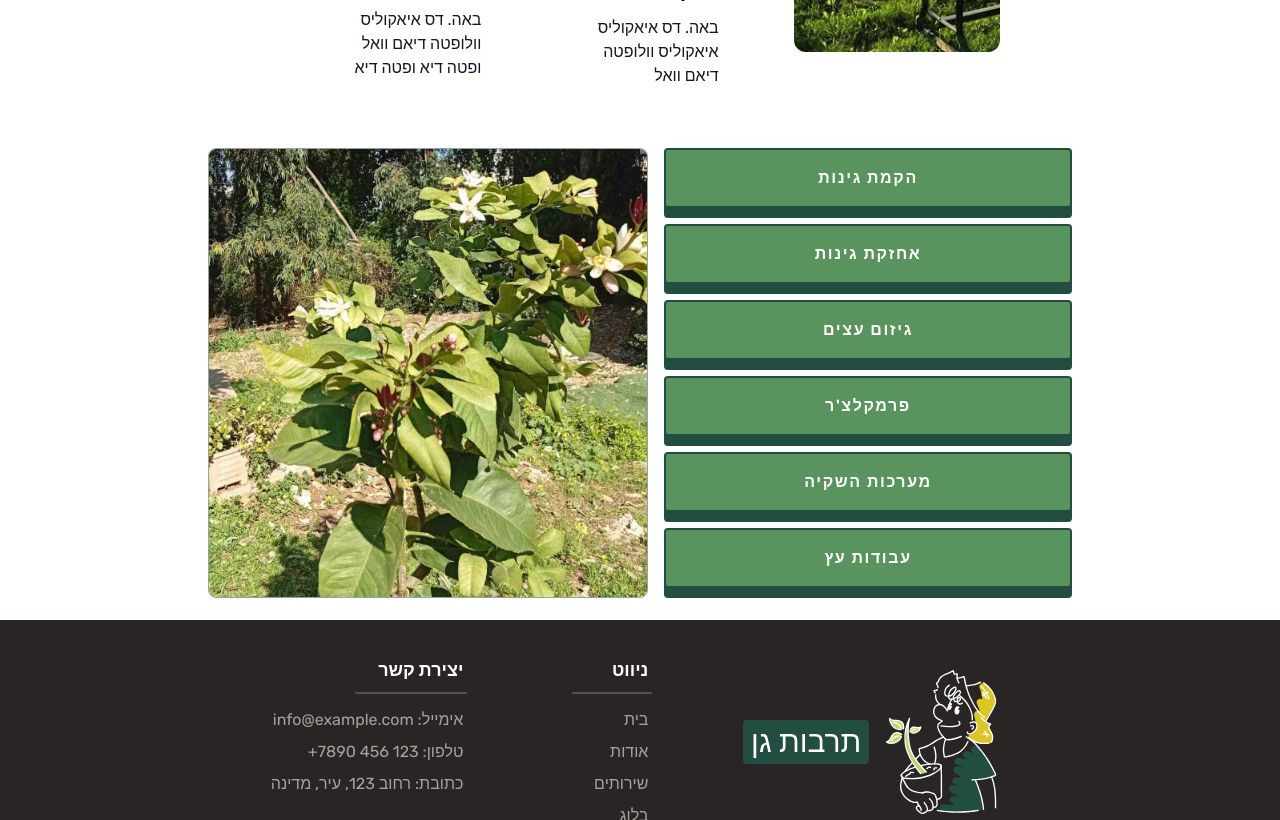
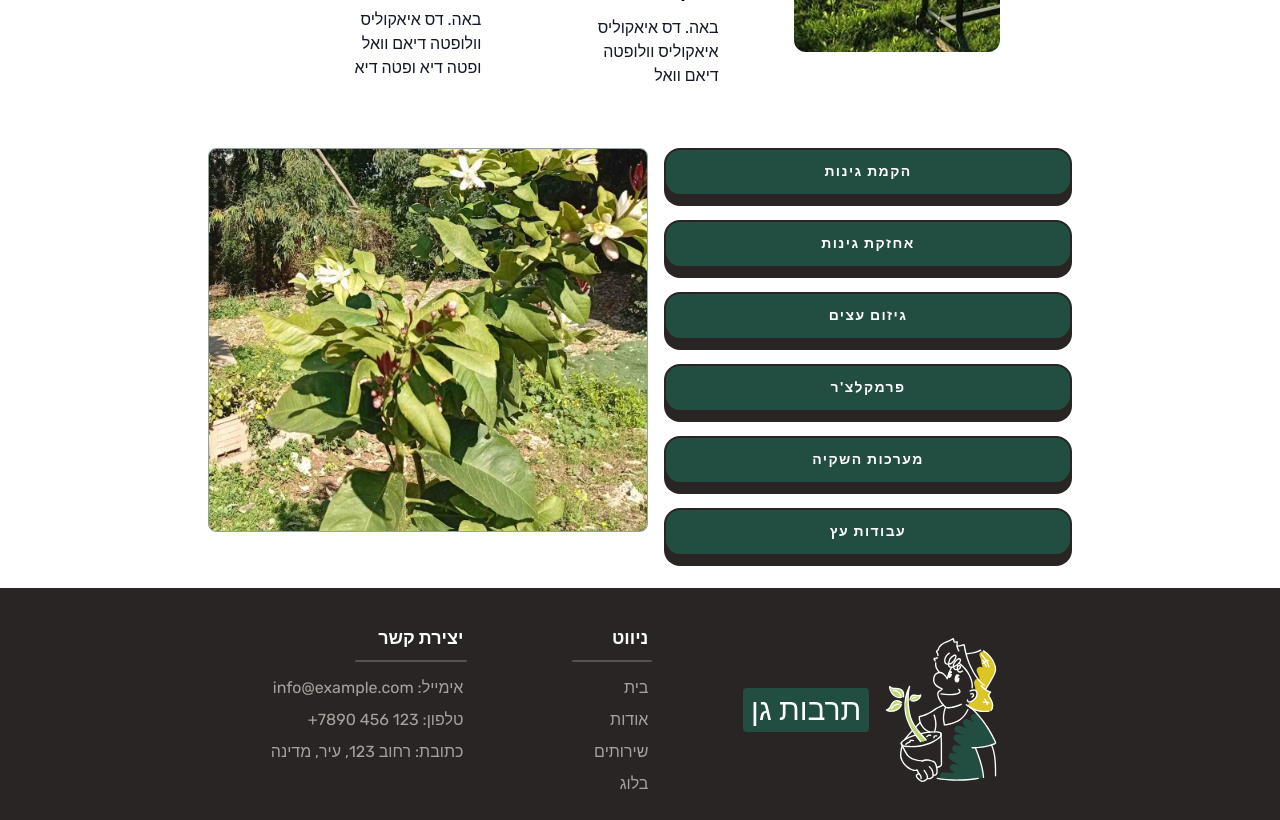
Before and after one commit to MosesLevin/Shirel-Gardening, a Next.js app: page /services in a window 1280 px wide. Shown: the part 640-1460 px from the top of the page. Built offline with nearby package versions, Linux system fonts and the light colour scheme; a web font is replaced by a local one.

Commit message:
changed mobile navbar and a bit of desktop navbar, services component for navbar, mobile as well as desktop

```diff
--- a/src/app/sections/Navbar.tsx
+++ b/src/app/sections/Navbar.tsx
@@ -52,6 +52,7 @@ export default function Navbar() {
     return () => window.removeEventListener('scroll', handleScroll)
   }, [lastScrollY, scrollThreshold])
 
+  // mobile nav logic
   const [isOpen, setIsOpen] = useState(false)
   const menuRef = useRef<HTMLDivElement>(null)
 
@@ -124,9 +125,10 @@ export default function Navbar() {
             ></span>
           </div>
         </button>
+        {/* inside the menu */}
         <div
           ref={menuRef}
-          className={`fixed top-0 right-0 w-80 h-full bg-white transform ${
+          className={`fixed top-0 right-0 w-80 h-full bg-stone-100 transform ${
             isOpen ? 'translate-x-0' : 'translate-x-full'
           } transition-transform duration-500 ease-in-out shadow-lg z-50`}
         >
@@ -138,17 +140,16 @@ export default function Navbar() {
           </button>
           <nav className="mt-4 text-end">
             <ul>
-              <MobileNavDropdown label="גינון בר קיימא" />
+              <MobileNavDropdown label="תרבות גן" />
               <MobileNavDropdown
-                label="פריט 1"
+                label="שירותים"
                 DropdownComponent={NavDropdown}
               />
               <MobileNavDropdown
-                label="פריט 2"
+                label="כתבות"
                 DropdownComponent={NavDropdown}
               />
-              <MobileNavDropdown label="פריט 3" />
-              <MobileNavDropdown label="Menu Item 4" href="/" />
+              <MobileNavDropdown label="צור קשר" href="צור-קשר" />
             </ul>
           </nav>
           {/* Socials Component for Mobile */}
--- a/src/app/sections/Services.tsx
+++ b/src/app/sections/Services.tsx
@@ -158,7 +158,7 @@ const Services = ({ sectionHeader, image }: ServicesProps) => {
                           href={`שירותים/${service.href}`}
                         >
                           <h3
-                            className={`md:hidden text-xl font-semibold text-white  my-3 text-center px-4 py-4 rounded-2xl border-stone-800 bg-p1c1 shadow-[0_10px_0_0_#292524] hover:shadow-[0_7px_0_0_#292524] tracking-widest transition-all duration-200 ease-in-out active:shadow-none active:translate-y-1 active:duration-200 border-y-2 border-x-2 z-10 `}
+                            className={`md:hidden text-xl font-semibold text-white  my-3 text-center px-4 py-4 rounded-2xl border-stone-800 bg-p1c1 shadow-[0_10px_0_0_#292524] hover:shadow-[0_7px_0_0_#292524] tracking-widest transition-all duration-200 ease-in-out active:shadow-none active:translate-y-1 active:duration-200 border-y-2 border-x-2 z-10`}
                           >
                             {service.title}
                           </h3>
--- a/src/components/CTAButton.tsx
+++ b/src/components/CTAButton.tsx
@@ -19,7 +19,7 @@ const CTAButton: React.FC<CtaButtonProps> = ({
   return (
     <button
       className={twMerge(
-        'flex items-center justify-center font-sans font-semibold px-10 py-4 rounded text-white text-sm border-p1c1 bg-p1c3 shadow-[0_10px_0_0_#224e41] hover:shadow-[0_7px_0_0_#224e41]  tracking-widest transition-all duration-200 ease-in-out active:shadow-none active:translate-y-1 active:duration-200 border-y-2 border-x-2',
+        'flex items-center justify-center font-sans font-semibold px-10 py-4 rounded text-white text-sm tracking-widest border-p1c1 bg-p1c3 shadow-[0_10px_0_0_#224e41] hover:shadow-[0_7px_0_0_#224e41]transition-all duration-200 ease-in-out active:shadow-none active:translate-y-1 active:duration-200 border-y-2 border-x-2',
         className
       )}
       onClick={onClick}
--- a/src/components/DesktopNavHoverLink.tsx
+++ b/src/components/DesktopNavHoverLink.tsx
@@ -32,6 +32,7 @@ export const DesktopNavHoverLink: FC<DesktopNavHoverLinkProps> = ({
       onMouseEnter={() => setOpen(true)}
       onMouseLeave={() => setOpen(false)}
       className="group relative h-fit w-fit hebrew-text"
+      onClick={() => setOpen(false)}
     >
       {/* have a link with name of Children (text in navbar) and if we have Content show it transform it from scale0 to scale1 and show it beneath it in a div */}
       <Link
--- a/src/components/MobileNavDropdown.tsx
+++ b/src/components/MobileNavDropdown.tsx
@@ -1,4 +1,5 @@
 'use client'
+import Link from 'next/link'
 import { useEffect, useRef, useState } from 'react'
 
 // interface for the mobile nav item
@@ -33,27 +34,33 @@ export default function MobileNavDropdown({
       document.removeEventListener('mousedown', handleClickOutside)
     }
   }, [])
+  {
+    console.log(href)
+  }
 
   return (
     // ref to handle clickoutside and toggle dropdown. if dropdown component exists then show it
-    <li ref={itemRef} className="p-4 border-b relative">
+    <li
+      ref={itemRef}
+      className="p-4 border-b border-stone-200 relative font-sans font-medium text-lg"
+    >
       <div
         onClick={DropdownComponent ? toggleDropdown : undefined}
-        className="flex items-center cursor-pointer justify-between"
+        className="flex items-center cursor-pointer justify-between "
       >
         {/* if dropdown component exists then add the arrow with the effect when its closed or open */}
         {DropdownComponent && (
           <div
-            className={`transform transition-transform duration-300 ${
+            className={`transform transition-transform duration-300  ${
               isDropdownOpen ? 'rotate-90' : 'rotate-0'
             }`}
           >
             〉
           </div>
         )}
-        <a href={href} className="flex-1">
+        <Link href={`/${href || '/'}`} className="flex-1">
           {label}
-        </a>
+        </Link>
       </div>
       {/* motion div for */}
       {DropdownComponent && (
--- a/src/components/NavDropdown.tsx
+++ b/src/components/NavDropdown.tsx
@@ -47,7 +47,7 @@ export default function NavDropdown() {
     },
   ]
   return (
-    <div className="w-screen max-w-xl">
+    <div className="md:w-screen max-w-xl mt-6 md:mt-0">
       {/* <Services sectionHeader={false} /> */}
       <NavServices items={items} defaultImage={image1} />
     </div>
--- a/src/components/NavServices.tsx
+++ b/src/components/NavServices.tsx
@@ -20,22 +20,25 @@ const NavServices: React.FC<NavServicesProps> = ({ items, defaultImage }) => {
     <div className="hebrew-text">
       <div className="flex">
         {/* Right Side - List of Buttons */}
-        <div className="w-full md:w-1/2 p-4">
+        <div className="w-full md:w-1/2 md:p-4 grid grid-cols-2 gap-2 md:grid-cols-none md:flex-col">
           {items.map((item) => (
             <Link href={item.href} key={item.id} passHref>
               <div
                 onMouseEnter={() => setHoveredItemId(item.id)}
                 onMouseLeave={() => setHoveredItemId(null)}
-                className="mb-4"
+                className="mb-3 md:mb-4"
               >
-                <CTAButton text={item.text} className="text-base w-full" />
+                <CTAButton
+                  text={item.text}
+                  className="w-full items-center justify-center font-sans font-semibold px-2 py-4 md:px-4 md:py-3 text-white text-sm tracking-widest rounded-2xl border-stone-800 bg-p1c1 shadow-[0_10px_0_0_#292524] hover:shadow-[0_7px_0_0_#292524] "
+                />
               </div>
             </Link>
           ))}
         </div>
 
         {/* Left Side - Image Display */}
-        <div className="hidden md:flex w-1/2 p-4 mt-4 ml-4 relative h-[450px]">
+        <div className="hidden md:flex w-1/2 p-4 mt-4 ml-4 relative h-96">
           {/* Image Wrapper */}
           <div className="absolute inset-0 transition-opacity duration-500 ease-in-out">
             {/* Default Image (Only visible when no button is hovered) */}
```
